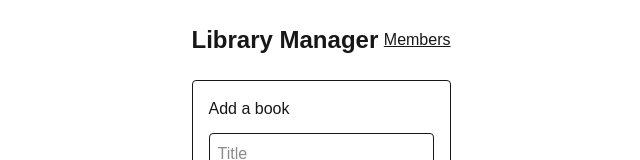
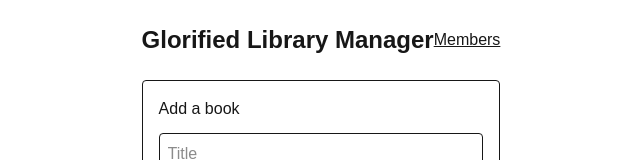
Before and after one commit to EmmyCodes1106/glorified-library, a Next.js app: page / in a window 1280 px wide. Shown: the top 160 px of the page, without its empty margins (319-959 px from the left). Built offline with nearby package versions, Linux system fonts and the light colour scheme; no server answers; the database is empty.

Commit message:
Change title from 'Library Manager' to 'Glorified Library Manager'

```diff
--- a/app/page.tsx
+++ b/app/page.tsx
@@ -62,7 +62,7 @@ export default function Home() {
   return (
     <main className="mx-auto max-w-2xl p-6">
       <div className="mb-6 flex items-center justify-between">
-        <h1 className="text-2xl font-bold">Library Manager</h1>
+        <h1 className="text-2xl font-bold">Glorified Library Manager</h1>
         <Link href="/members" className="underline">
           Members
         </Link>
```
